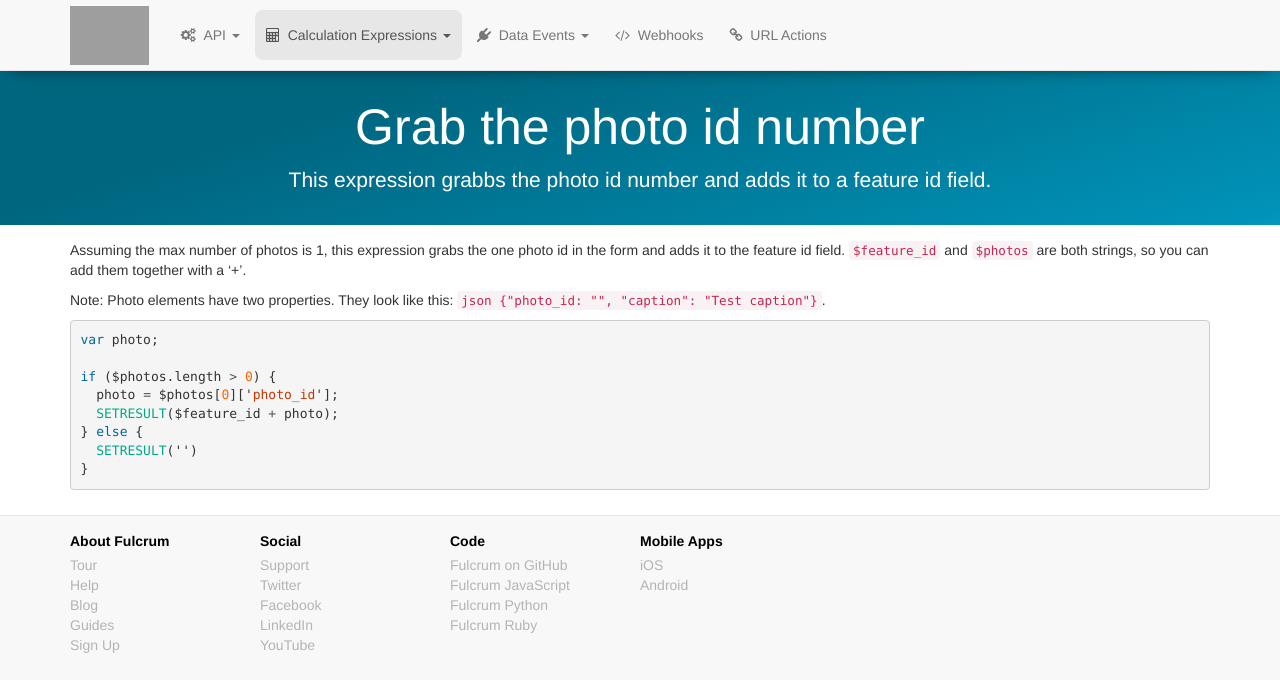
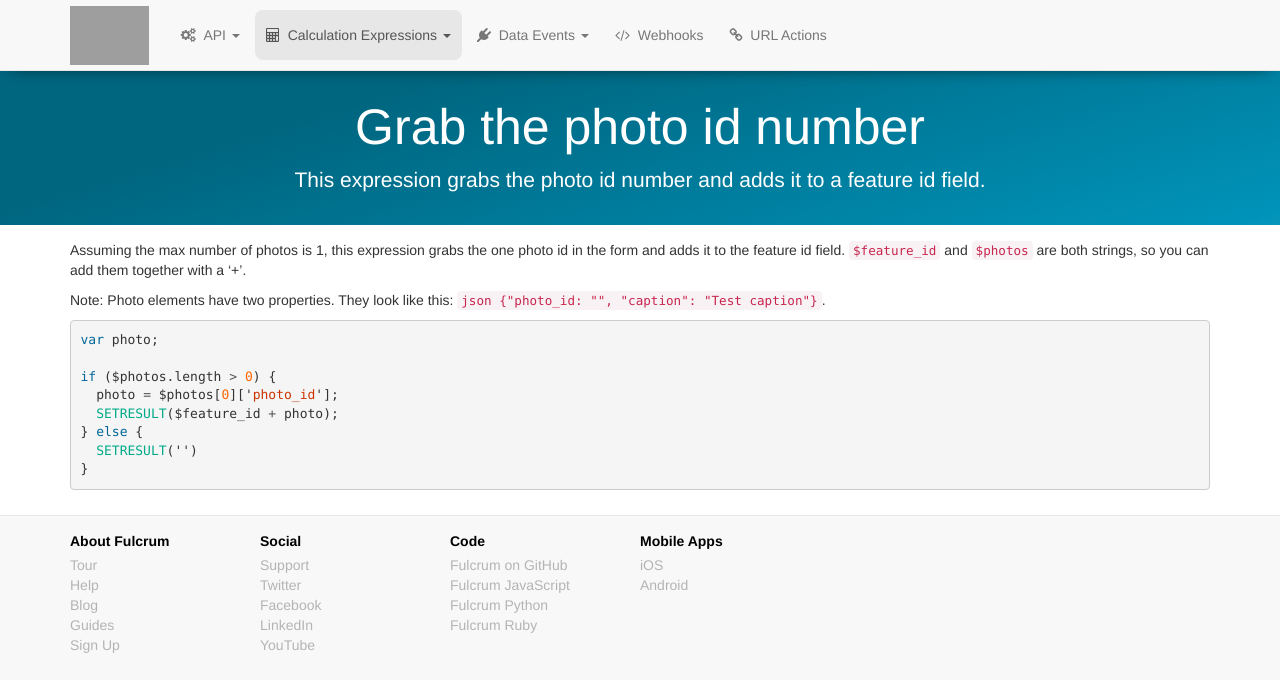
Before and after one commit to rylincoln/developer.fulcrumapp.com, a Jekyll site: the page built from _expression-examples/grabbing-photo-id.md, in a window 1280 px wide. Shown: the top 692 px of the page. Built offline with Jekyll 4.4.1, drawn with Linux system fonts in a browser that asks for light colours; nearby versions of some CDN libraries; grey boxes are pictures that could not be loaded.

Commit message:
Vertical media alert, data event example. Typo fix.

```diff
--- a/_expression-examples/grabbing-photo-id.md
+++ b/_expression-examples/grabbing-photo-id.md
@@ -2,7 +2,7 @@
 layout: default
 section: expressions
 title: "Grab the photo id number"
-description: "This expression grabbs the photo id number and adds it to a feature id field."
+description: "This expression grabs the photo id number and adds it to a feature id field."
 category: section
 ---
 
```
Also changed, not shown: _data-event-examples/alert-vertical-media.md (added, +30 -0 lines).
